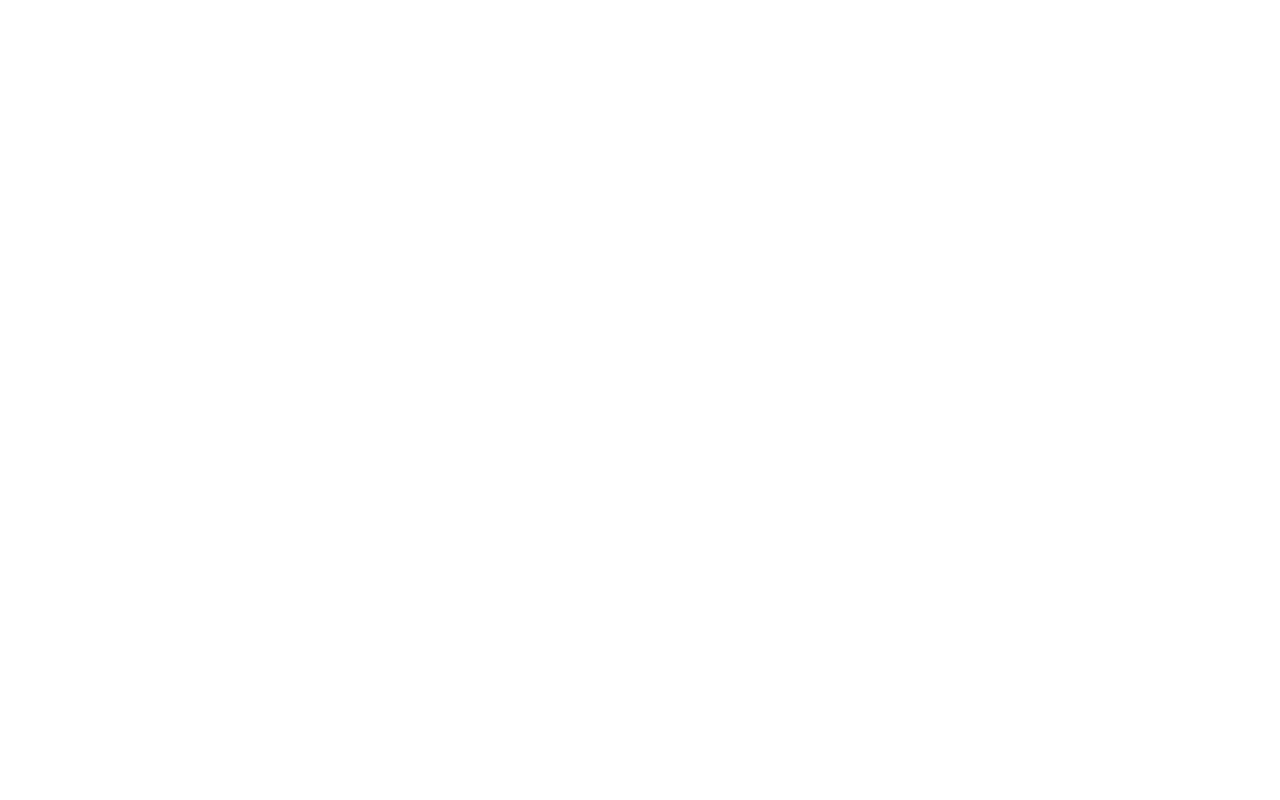
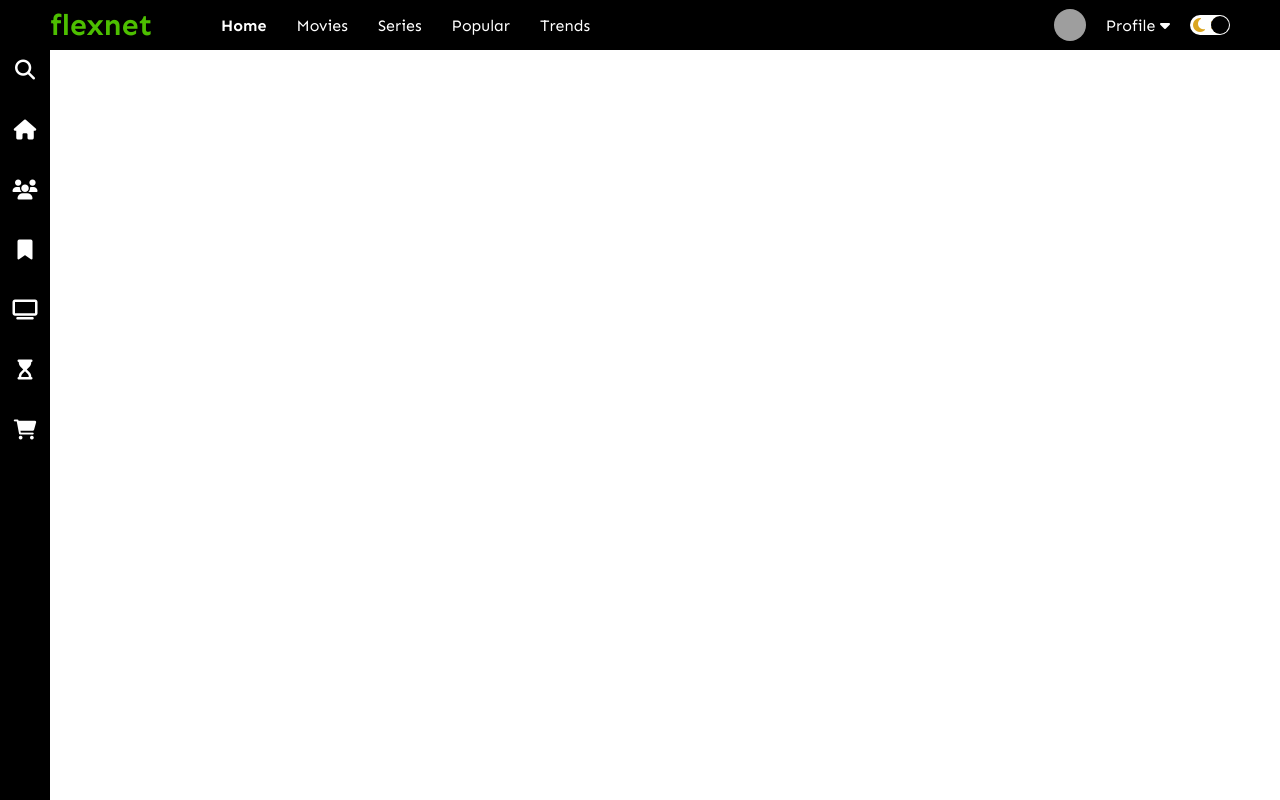
Before and after one commit to adinduokoro/Movie-Website, a plain HTML site: page index.html in a window 1280 px wide. Drawn offline with Linux system fonts and the light colour scheme; grey boxes are pictures that could not be loaded.

Commit message:
Navbar Section
Creating a vertical and horizontal navbar with a toggle switch for dark and light theme mode.

```diff
--- a/index.html
+++ b/index.html
@@ -4,10 +4,48 @@
   <meta charset="UTF-8">
   <meta http-equiv="X-UA-Compatible" content="IE=edge">
   <meta name="viewport" content="width=device-width, initial-scale=1.0">
-  <title>Document</title>
+  <link href="https://fonts.googleapis.com/css2?family=Lato:ital,wght@0,100;0,300;0,400;0,700;0,900;1,100;1,300;1,400;1,700;1,900&family=Roboto:wght@100;300;400;500;700;900&family=Sen:wght@400;700;800&display=swap" rel="stylesheet">
   <link rel="stylesheet" href="style.css">
+  <link rel="stylesheet" href="https://cdnjs.cloudflare.com/ajax/libs/font-awesome/6.2.0/css/all.min.css" integrity="sha512-xh6O/CkQoPOWDdYTDqeRdPCVd1SpvCA9XXcUnZS2FmJNp1coAFzvtCN9BmamE+4aHK8yyUHUSCcJHgXloTyT2A==" crossorigin="anonymous" referrerpolicy="no-referrer" />
+  <title>Movie Website</title>
+
 </head>
 <body>
+  <div class="navbar">
+    <div class="navbar-container">
+      <div class="logo-container"><h1 class="logo">flexnet</h1></div>
+      <div class="menu-container">
+        <ul class="menu-list">
+          <li class="menu-list-item active">Home</li>
+          <li class="menu-list-item">Movies</li>
+          <li class="menu-list-item">Series</li>
+          <li class="menu-list-item">Popular</li>
+          <li class="menu-list-item">Trends</li>
+        </ul>
+      </div>
+      <div class="profile-container">
+        <img src="img/profile.jpg" alt="" class="profile-picture">
+        <div class="profile-text-container">
+          <span class="profile-text">Profile</span>
+          <i class="fas fa-caret-down"></i>
+        </div>
+        <div class="toggle">
+          <i class="fas fa-moon toggle-icon"></i>
+          <i class="fas fa-sun toggle-icon"></i>
+          <div class="toggle-ball"></div>
+        </div>
+      </div>
+    </div>
+  </div>
+  <div class="sidebar">
+    <i class="left-menu-icon fas fa-search"></i>
+    <i class="left-menu-icon fas fa-home"></i>
+    <i class="left-menu-icon fas fa-users"></i>
+    <i class="left-menu-icon fas fa-bookmark"></i>
+    <i class="left-menu-icon fas fa-tv"></i>
+    <i class="left-menu-icon fas fa-hourglass-start"></i>
+    <i class="left-menu-icon fas fa-shopping-cart"></i>
+  </div>
 
   <script src="index.js"></script>
 </body>
--- a/style.css
+++ b/style.css
@@ -0,0 +1,107 @@
+*{
+  margin: 0;
+}
+
+body{
+  font-family: 'Roboto', sans-serif;
+}
+.navbar {
+  width: 100%;
+  height: 50px;
+  background-color: black;
+}
+
+.navbar-container{
+  display: flex;
+  align-items: center;  padding: 0 50px;
+  height: 100%;
+  color: white;
+  font-family: 'Sen', sans-serif;
+}
+
+.logo-container{
+  flex: 1;
+}
+
+.logo{
+  font-size: 30px;
+  color: #4dbf00;
+}
+
+.menu-container{
+  flex: 6;
+}
+
+.menu-list{
+  display: flex;
+  list-style: none;
+}
+
+.menu-list-item{
+  margin-right: 30px;
+}
+
+.menu-list-item.active{
+  font-weight: bold;
+}
+
+.profile-container{
+  flex: 2;
+  display: flex;
+  align-items: center;
+  justify-content: flex-end;
+}
+
+.profile-text-container{
+  margin: 0 20px;
+}
+
+.profile-picture{
+  width: 32px;
+  height: 32px;
+  border-radius: 50%;
+  object-fit: cover;
+}
+
+.toggle{
+  width: 40px;
+  height: 20px;
+  background-color: white;
+  border-radius: 30px;
+  display: flex;
+  align-items: center;
+  justify-content: space-around;
+  position: relative;
+}
+
+.toggle-icon{
+  color: goldenrod;
+}
+
+.toggle-ball{
+  width: 18px;
+  height: 18px;
+  background-color: black;
+  position: absolute;
+  right: 1px;
+  border-radius: 50%;
+  cursor: pointer;
+}
+
+.sidebar {
+  width: 50px;
+  height: 100%;
+  background-color: black;
+  position: fixed;
+  top: 0;
+  display: flex;
+  flex-direction: column;
+  align-items: center;
+  padding-top: 60px;
+}
+
+.left-menu-icon{
+  color: white;
+  font-size: 20px;
+  margin-bottom: 40px;;
+}
```
